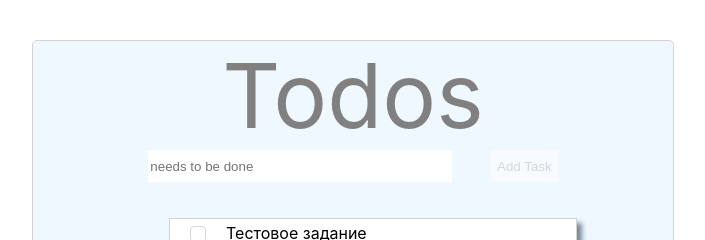
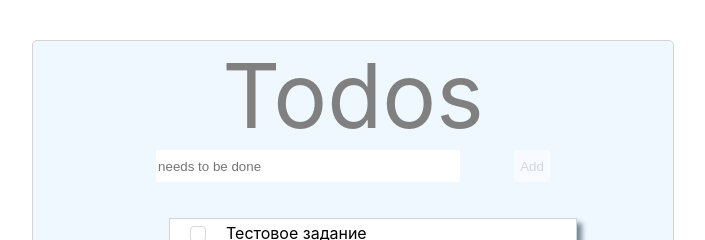
Before and after one commit to DimaMaslo88/test-task-todolist, a React (Create React App) app: page / in a window 1280 px wide. Shown: the top 240 px of the page, without its empty margins (318-1023 px from the left). Built offline with nearby package versions, Linux system fonts and the light colour scheme; the HTML template or start-up script is replaced by a standard one.

Commit message:
'fix/buttons'

```diff
--- a/src/ui/components/Tasks.tsx
+++ b/src/ui/components/Tasks.tsx
@@ -75,7 +75,7 @@ export const Tasks = () => {
                     disabled={!rightValue}
                     onClick={addTaskHandler}
                     className={rightValue ? style.activeBtn : style.notActiveBtn}
-                >Add Task
+                >Add
                 </button>
             </div>
             <div className={style.taskBlock}>
```
